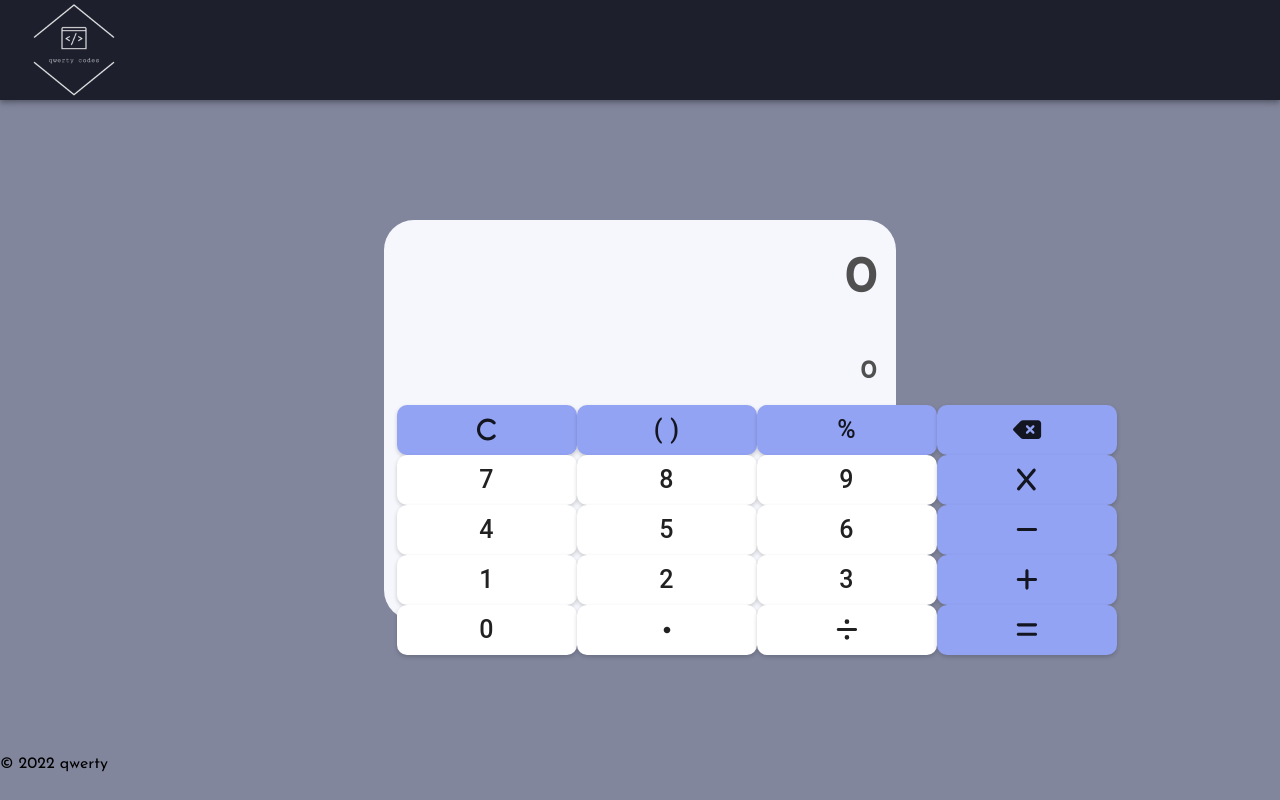
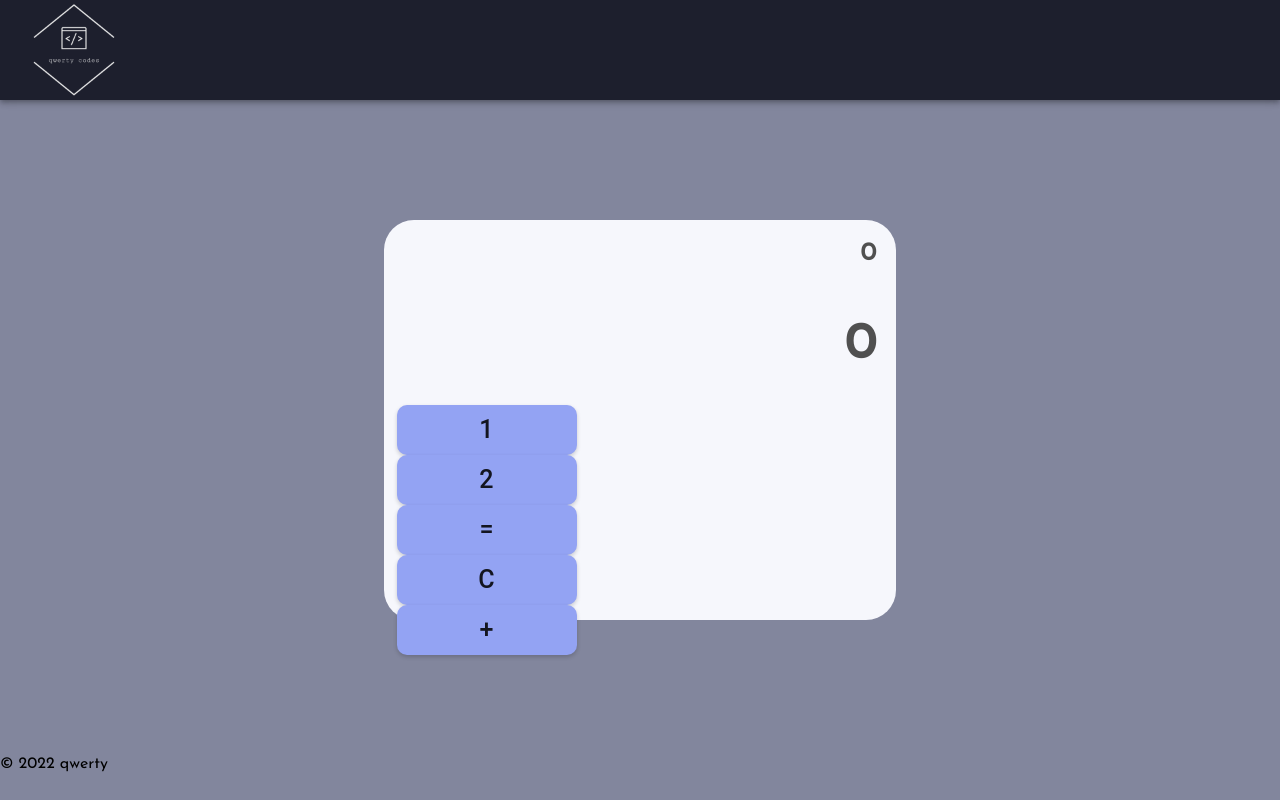
Before and after one commit to durimf/CalculatorApp, a React (Create React App) app: page / in a window 1280 px wide. Built offline with nearby package versions, Linux system fonts and the light colour scheme.

Commit message:
Final working project

```diff
--- a/src/App.css
+++ b/src/App.css
@@ -55,7 +55,7 @@ body {
 
 .content--numbers {
   display: grid;
-  grid-template-columns: repeat(4,0.5fr);
+  grid-template-columns: repeat(1,0.5fr);
   /* grid-template-rows: repeat(1,0.9fr); */
   align-items:flex-end;
   width: 100%;
--- a/src/Components/Button.js
+++ b/src/Components/Button.js
@@ -6,19 +6,11 @@ import BackspaceOutlinedIcon from '@mui/icons-material/BackspaceOutlined'
 
 export default function Buttons(props) {
   const buttons = () => {
-    if (
-      props.id === 1 ||
-      props.id === 2 ||
-      props.id === 3 ||
-      props.id === 4 ||
-      props.id === 8 ||
-      props.id === 12 ||
-      props.id === 16 ||
-      props.id === 20
-    ) {
     return (
       <Button
-          onClick={props.handleClick}
+        onClick={(event) =>
+          props.handleClick(props.id, props.value, props.type, event)
+        }
         variant="contained"
         size="large"
         sx={{
@@ -35,27 +27,6 @@ export default function Buttons(props) {
         {props.value}
       </Button>
     )
-    } else {
-      return (
-        <Button
-          onClick={() => props.handleClick(props.value)}
-          className="buttonOnHover"
-          variant="contained"
-          size="large"
-          sx={{
-            fontSize: 25,
-            height: 50,
-            width: 180,
-            borderRadius: '10px',
-            padding: 0,
-            margin: 0,
-            boxShadow: 'rgba(0, 0, 0, 0.18) 0px 2px 4px',
-          }}
-        >
-          {props.value}
-        </Button>
-      )
-    }
   }
 
   let isTrue = false
@@ -71,21 +42,7 @@ export default function Buttons(props) {
     <ThemeProvider theme={theme}>
       <Stack spacing={2} direction="row">
         {buttons()}
-        {/* <Button
-          className="buttonOnHover"
-          variant="contained"
-          size="large"
-          sx={{
-            height: 50,
-            width: 200,
-            borderRadius: '10px',
-            padding: 0,
-            margin: 0,
-            boxShadow: 'rgba(0, 0, 0, 0.18) 0px 2px 4px',
-          }}
-        >
-          {props.value}
-        </Button> */}
+        <Button />
       </Stack>
     </ThemeProvider>
   )
--- a/src/Components/Data.js
+++ b/src/Components/Data.js
@@ -12,103 +12,138 @@ import {
 import CircleIcon from '@mui/icons-material/Circle'
 
 export default [
+  // {
+  //   id: 1,
+  //   type: '1',
+  //   value: <FontAwesomeIcon icon={faC} />,
+  // },
   {
     id: 1,
-    value: <FontAwesomeIcon icon={faC} />,
+    type: 'number',
+    value: 1,
   },
   {
     id: 2,
-    value: '( )',
+    type: 'number',
+    value: 2,
   },
   {
     id: 3,
-    value: '%',
+    type: 'equals',
+    value: '=',
   },
-
   {
     id: 4,
-    value: <FontAwesomeIcon icon={faDeleteLeft} />,
+    type: 'c',
+    value: 'C',
   },
+  // {
+  //   id: 3,
+  //   type: 'symbol',
+  //   value: '%',
+  // },
 
-  {
-    id: 5,
-    value: '7',
-  },
+  // {
+  //   id: 4,
+  //   type: 'symbol',
+  //   value: <FontAwesomeIcon icon={faDeleteLeft} />,
+  // },
 
-  {
-    id: 6,
-    value: '8',
-  },
+  // {
+  //   id: 5,
+  //   value: '7',
+  // },
 
-  {
-    id: 7,
-    value: '9',
-  },
+  // {
+  //   id: 6,
+  //   value: '8',
+  // },
 
-  {
-    id: 8,
-    value: <FontAwesomeIcon icon={faX} />,
-  },
+  // {
+  //   id: 7,
+  //   value: '9',
+  // },
 
-  {
-    id: 9,
-    value: '4',
-  },
+  // {
+  //   id: 8,
+  //   type: 'symbol',
+  //   value: <FontAwesomeIcon icon={faX} />,
+  // },
 
-  {
-    id: 10,
-    value: '5',
-  },
+  // {
+  //   id: 9,
+  //   type: 'number',
+  //   value: '4',
+  // },
 
-  {
-    id: 11,
-    value: '6',
-  },
+  // {
+  //   id: 10,
+  //   type: 'number',
+  //   value: '5',
+  // },
 
-  {
-    id: 12,
-    value: <FontAwesomeIcon icon={faMinus} />,
-  },
+  // {
+  //   id: 11,
+  //   type: 'number',
+  //   value: '6',
+  // },
 
-  {
-    id: 13,
-    value: '1',
-  },
+  // {
+  //   id: 12,
+  //   name: 'minus',
+  //   type: 'synbol',
+  //   value: <FontAwesomeIcon icon={faMinus} />,
+  // },
 
-  {
-    id: 14,
-    value: '2',
-  },
+  // {
+  //   id: 13,
+  //   type: 'number',
+  //   value: '1',
+  // },
 
-  {
-    id: 15,
-    value: '3',
-  },
+  // {
+  //   id: 14,
+  //   type: 'number',
+  //   value: '2',
+  // },
+
+  // {
+  //   id: 15,
+  //   type: 'number',
+  //   value: '3',
+  // },
+  // {
   {
     id: 16,
-    value: <FontAwesomeIcon icon={faPlus} />,
+    type: 'addition',
+    value: '+',
+    // <FontAwesomeIcon icon={faPlus} />,
   },
-  {
-    id: 17,
-    value: '0',
-  },
-  {
-    id: 18,
-    value: (
-      <CircleIcon
-        fontSize="small"
-        sx={{
-          height: 8,
-        }}
-      />
-    ),
-  },
-  {
-    id: 19,
-    value: <FontAwesomeIcon icon={faDivide} />,
-  },
-  {
-    id: 20,
-    value: <FontAwesomeIcon icon={faEquals} />,
-  },
+  // {
+  //   id: 17,
+  //   type: 'number',
+  //   value: '0',
+  // },
+  // {
+  //   id: 18,
+  //   name: 'symbol',
+  //   value: (
+  //     <CircleIcon
+  //       fontSize="small"
+  //       sx={{
+  //         height: 8,
+  //       }}
+  //     />
+  //   ),
+  // },
+  // {
+  //   id: 19,
+  //   name: 'symbol',
+  //   value: <FontAwesomeIcon icon={faDivide} />,
+  // },
+  // {
+  //   id: 20,
+  //   name: 'symbol',
+  //   value: <FontAwesomeIcon icon={faEquals} />,
+  // },
 ]
--- a/src/Components/Main.js
+++ b/src/Components/Main.js
@@ -1,40 +1,85 @@
-import { React, useState } from 'react'
+import { LocalConvenienceStoreOutlined } from '@mui/icons-material'
+import { elementAcceptingRef } from '@mui/utils'
+import { React, useState, useEffect } from 'react'
 import Button from './Button'
 import Data from './Data'
 import Functions from './Functions'
 
 function Main(props) {
-  const handleClick = (numbers) => {
-    setAllResult((prevNumbers) => {
-      return [...prevNumbers, numbers]
-    })
+  const handleClick = (id, value, type) => {
+    if (type === 'number') {
+      let count = 1
+      if (count > 1) {
+        setCurrentNumber((prevState) => {
+          return [prevState, value]
+        })
+      } else {
+        setCurrentNumber(value)
+      }
+      count++
+    } else if (type === 'addition') {
+      let count2 = 0
+      if (count2 > 1) {
+        let num1 = parseInt(result)
+        console.log(num1)
+      } else {
+        setResult(currentNumbers + ' +')
+        setCurrentNumber((prevState) => {
+          return prevState
+        })
+      }
+      count2++
+    } else if (type === 'equals') {
+      let num1 = parseInt(currentNumbers[1])
+      let num2 = parseInt(result[0])
+      setCurrentNumber(num1 + num2)
+    } else if (type === 'c') {
+      setCurrentNumber([0])
+      setResult()
+    } else {
+      console.log('hi')
+    }
+
+    const handleEquals = (value) => {
+      console.log(value)
+
+      // result.forEach((element) => {
+      //   if (element === '+') {
+      //     var indexToRemove = result.indexOf('+')
+      //     var arr1 = result.slice(0, indexToRemove)
+      //     var arr2 = result.slice(indexToRemove + 1)
+      //     var arr2 =
+      //     console.log(arr1.valueOf() + arr2.valueOf())
+      //   }
+      // })
+    }
   }
 
   const buttons = Data.map((button) => {
-    return (
-      <Button
-        key={button.id}
-        id={button.id}
-        {...button}
-        handleClick={handleClick}
-      />
-    )
+    return <Button {...button} handleClick={handleClick} key={button.id} />
+
+    // if (button.type === 'equals') {
+    //   return <Button {...button} handleClick={handleEquals} />
+    // } else if (button.type === 'additon') {
+    //   return <Button {...button} handleClick={handleAddition} />
+    // } else {
+    //   return <Button {...button} handleClick={handleClick} />
+    // }
   })
 
-  const [result, setResult] = useState(0)
-  const [allResult, setAllResult] = useState([0])
+  const [result, setResult] = useState([0])
+  const [currentNumbers, setCurrentNumber] = useState([0])
 
   return (
     <div className="main">
       <div className="main--content">
         <div className="content--result">
-          <h1>{result}</h1>
-          <h2>{allResult}</h2>
+          <h2>{result}</h2>
+          <h1>{currentNumbers}</h1>
         </div>
         <div className="content--numbers">{buttons}</div>
       </div>
     </div>
   )
 }
-
 export default Main
```
Lines whose indentation alone changed are shown as unchanged.
